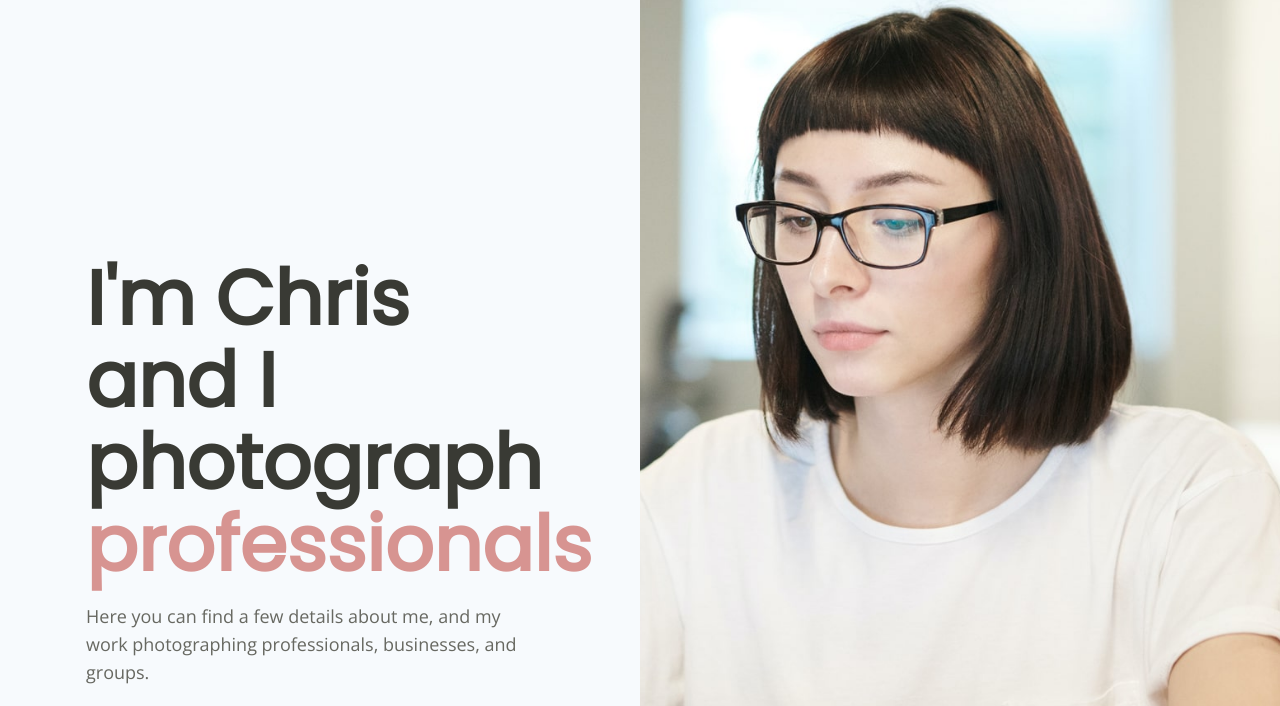
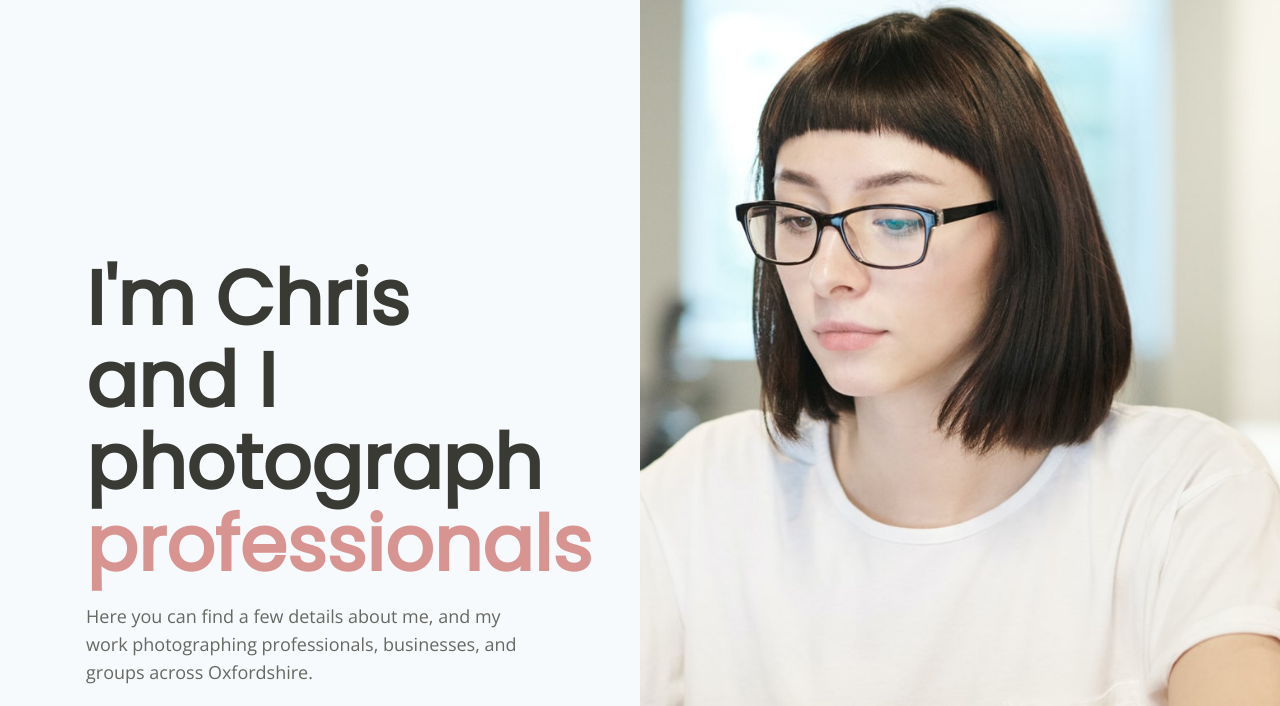
Before and after one commit to blinky893/Nico, a plain HTML site: page index.html in a window 1280 px wide. Shown: the part 58-764 px from the top of the page. Drawn offline with nearby package versions, Linux system fonts and the light colour scheme.

Commit message:
Updates to header section content

```diff
--- a/index.html
+++ b/index.html
@@ -83,7 +83,7 @@
         <div class="area-1">
             <div class="text-container">
                 <h1 class="h1-large">I'm Chris and I photograph <span id="js-rotating">professionals, businesses, groups</span></h1>
-                <p class="p-large">Here you can  find a few details about me, and my work photographing professionals, businesses, and groups.</p>
+                <p class="p-large">Here you can  find a few details about me, and my work photographing professionals, businesses, and groups across Oxfordshire.</p>
                 <a class="page-scroll" href="#about"><i class="fas fa-chevron-down"></i></a>
             </div> <!-- end of text-container -->
         </div><!-- end of area-1 on same line and no space between comments to eliminate margin white space --><div class="area-2"></div> <!-- end of area-2 -->
```
